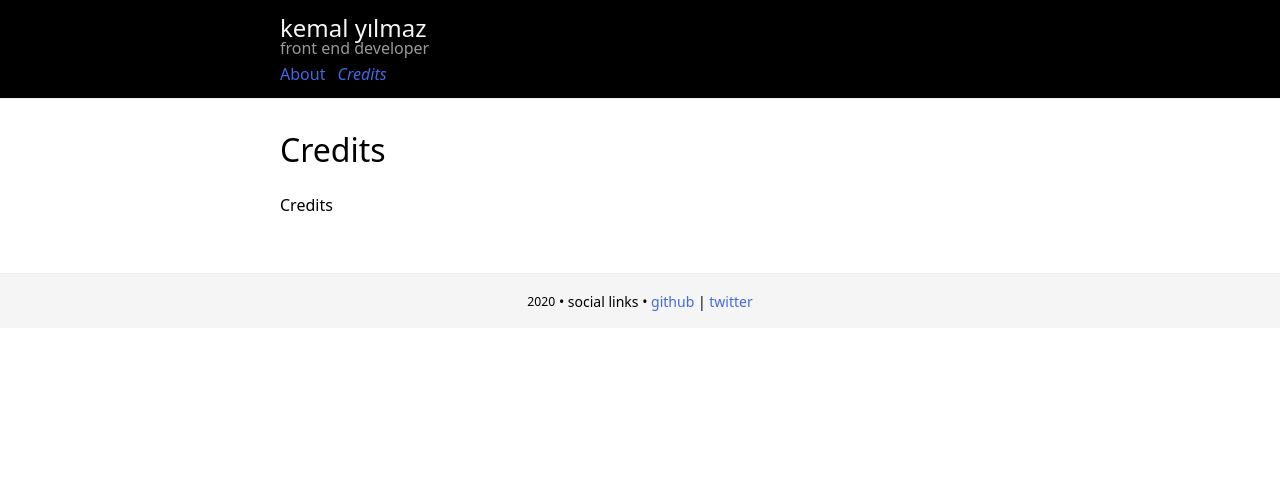
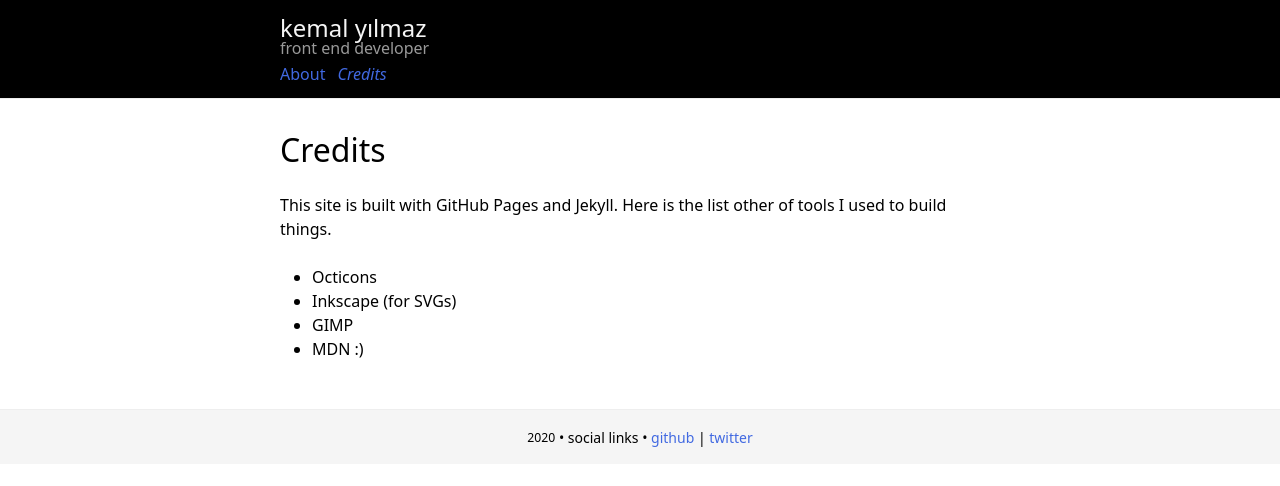
Before and after one commit to xkema/xkema.github.io, a Jekyll site: the page built from _pages/credits.md, in a window 1280 px wide. Shown: the top 486 px of the page. Built offline with Jekyll 4.4.1, drawn with Linux system fonts in a browser that asks for light colours.

Commit message:
Updated crtedits page

```diff
--- a/_pages/credits.md
+++ b/_pages/credits.md
@@ -3,4 +3,9 @@
 permalink: /credits
 ---
 
-Credits
+This site is built with GitHub Pages and Jekyll. Here is the list other of tools I used to build things.
+
+- Octicons
+- Inkscape (for SVGs)
+- GIMP
+- MDN :)
```
